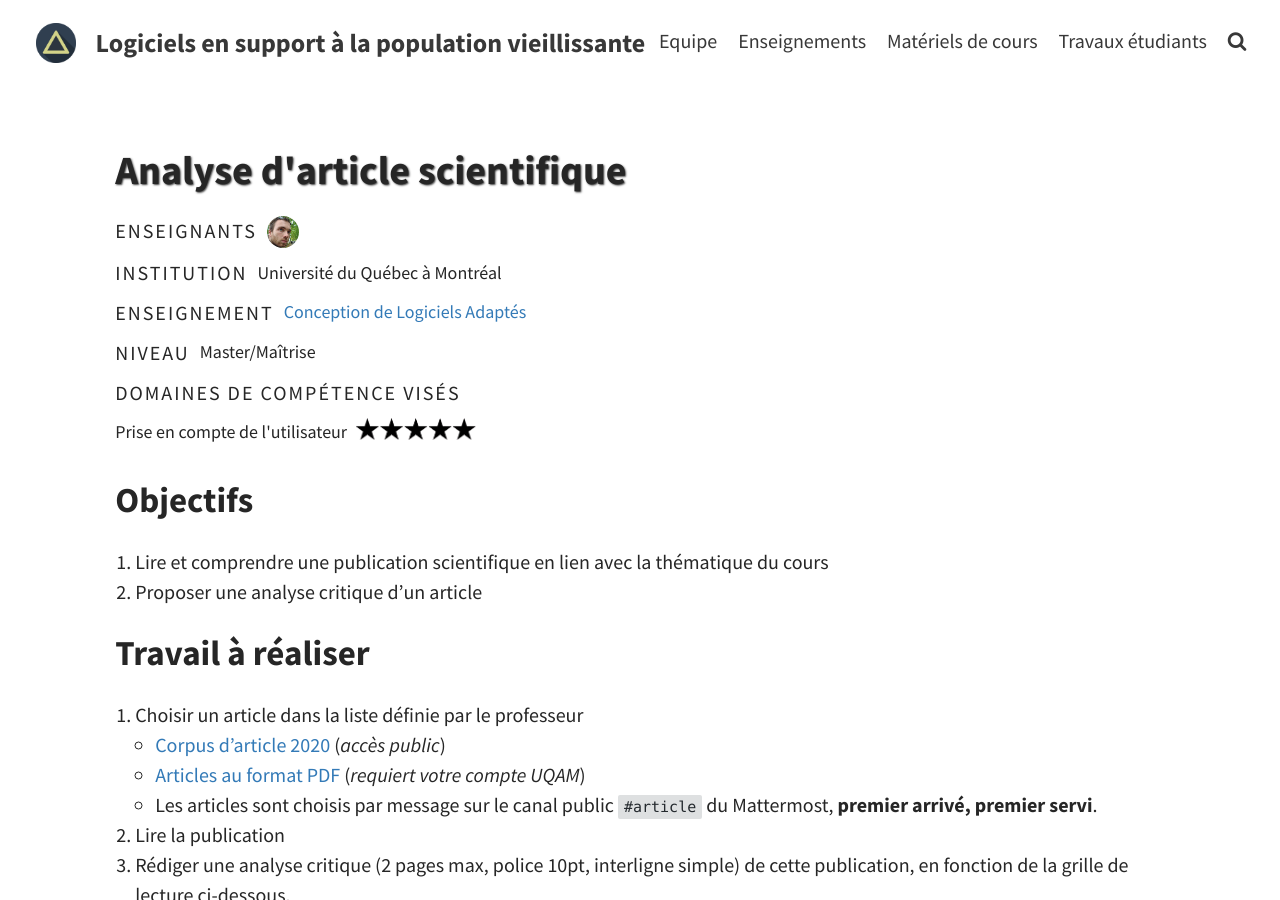
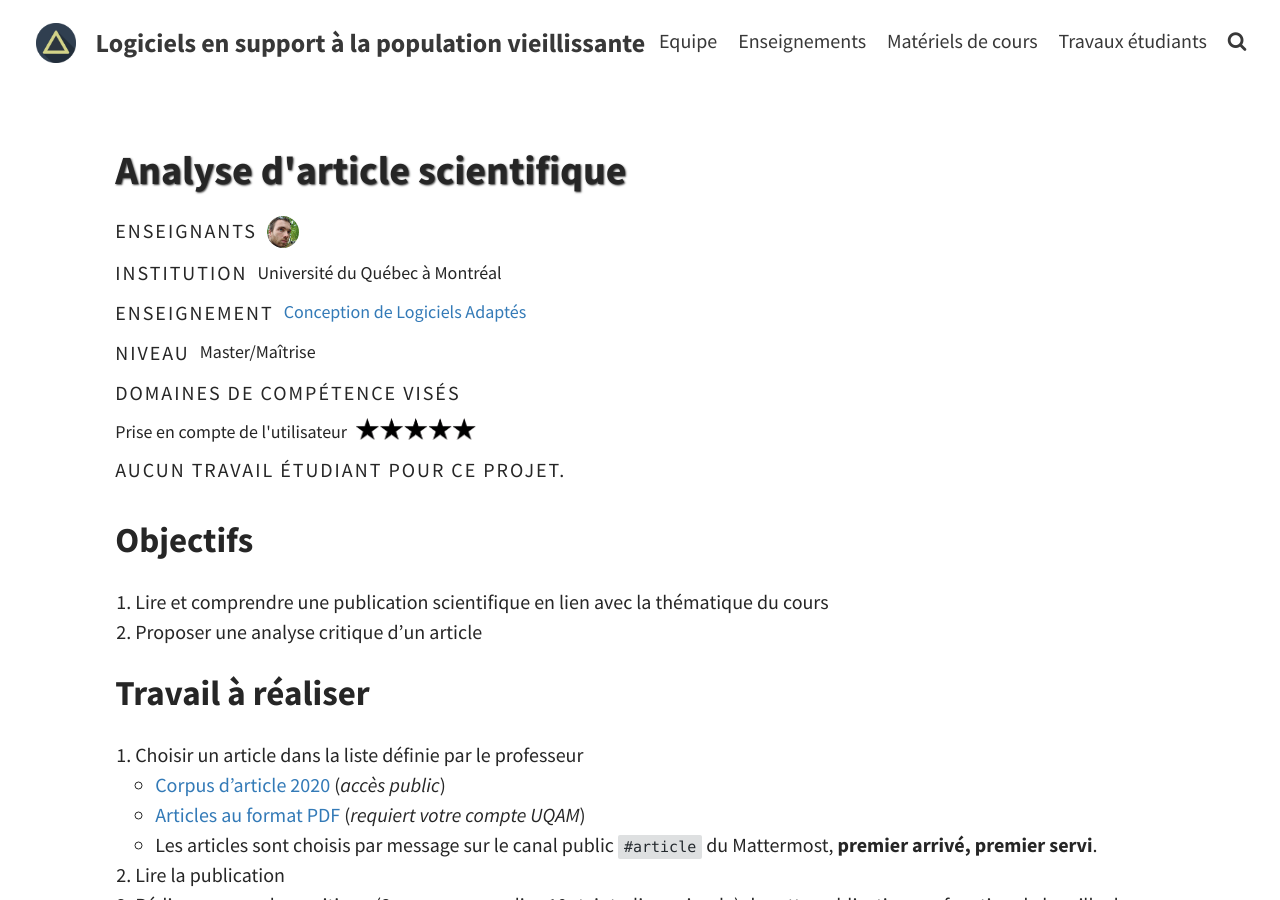
Before and after one commit to ace-design/champlain, a Jekyll site: the page built from _supportscours/inf600g_e20_article.md, in a window 1280 px wide and 900 px high. Built offline with Jekyll 4.4.1, drawn with Linux system fonts in a browser that asks for light colours.

Commit message:
Update support.html

```diff
--- a/_layouts/support.html
+++ b/_layouts/support.html
@@ -15,6 +15,11 @@ layout: default
         {% if page.type == "projet" and taille > 0 %}
         <div class="enseignement-info">
             <p class="label"><a href="#travaux">Accéder aux travaux des étudiants</a></p>
+        </div>
+        {%- endif -%}
+        {% if page.type == "projet" and taille == 0 %}
+        <div class="enseignement-info">
+            <p class="label">Aucun travail étudiant pour ce projet.</p>
         </div>
         {%- endif -%}
 
```
